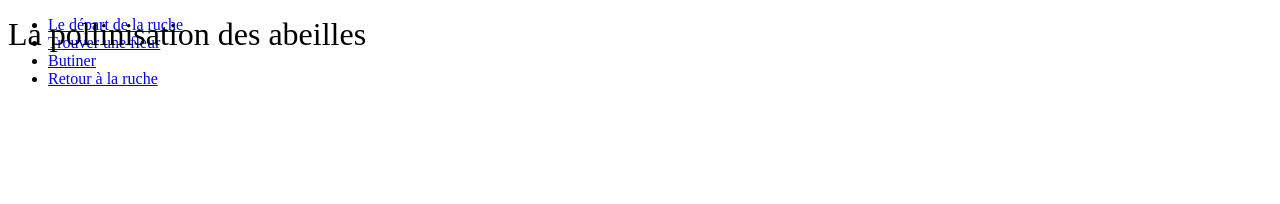
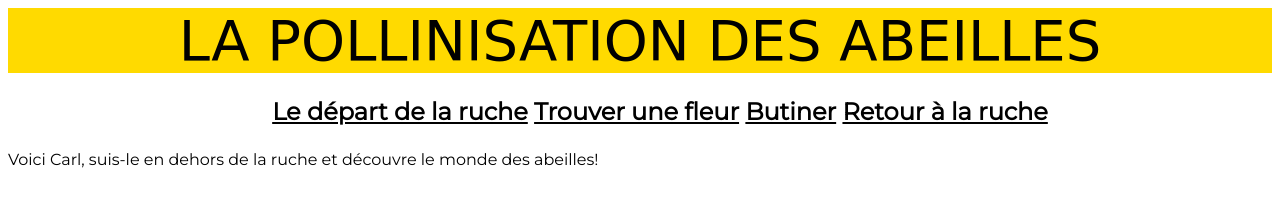
Before and after one commit to GaelleROUBAULT/D4-projet1-abeilles, a plain HTML site: page index.html in a window 1280 px wide. Drawn offline with Linux system fonts and the light colour scheme; a web font is replaced by a local one.

Commit message:
Modifications des listes
débuts de rédaction, premières couleurs, débuts de mise en page.

```diff
--- a/index.html
+++ b/index.html
@@ -10,18 +10,23 @@
 
 </head>
 <header>
-  La pollinisation des abeilles
+  LA POLLINISATION DES ABEILLES
 </header>
   <body>
 
+
+
+<h1>
 <ul>
   <li><a class="link"href="etape01.html">Le départ de la ruche</a></li>
   <li><a class="link"href="etape02.html">Trouver une fleur</a></li>
   <li><a class="link"href="etape03.html">Butiner</a></li>
   <li><a class="link"href="etape04.html">Retour à la ruche</a></li>
 </ul>
+</h1>
 
-
+<p>
+Voici Carl, suis-le en dehors de la ruche et découvre le monde des abeilles! </p>
 
   </body>
 </html>
--- a/styles/main.css
+++ b/styles/main.css
@@ -1,11 +1,44 @@
+/*background-image: linear-gradient(#FFDA00,#E83B7E);
+jaune #FFDA00
+bleu
+rougerose #E83B7E
+*/
+
+
+
+@import url('https://fonts.googleapis.com/css?family=Chela+One|Montserrat');
+
+
 header {
-  font-size: 2em;
-  position: absolute;
+  font-size: 3.5em;
+  font-family: 'Chela One', cursive;
   text-align: center;
+  justify-content: center;
+  background-color: #FFDA00;
 
 }
 
 
+h1 {
+font-family: 'Montserrat', sans-serif;
+font-weight: bold;
+color: #000000;
+font-size: 1.5em;
+justify-content: center;
+text-align: center;
+
+}
+
+li{
+display: inline-flex;
+}
+.link{ color: #000000}
+.linkhover{ color: #FFDA00}
+
+p{
+  font-family: 'Montserrat', sans-serif;
+color: #000000;
+}
 
 footer {
     font-size: .8rem;
--- /dev/null
+++ b/styles/reset.css
@@ -0,0 +1,48 @@
+/* http://meyerweb.com/eric/tools/css/reset/
+   v2.0 | 20110126
+   License: none (public domain)
+*/
+
+html, body, div, span, applet, object, iframe,
+h1, h2, h3, h4, h5, h6, p, blockquote, pre,
+a, abbr, acronym, address, big, cite, code,
+del, dfn, em, img, ins, kbd, q, s, samp,
+small, strike, strong, sub, sup, tt, var,
+b, u, i, center,
+dl, dt, dd, ol, ul, li,
+fieldset, form, label, legend,
+table, caption, tbody, tfoot, thead, tr, th, td,
+article, aside, canvas, details, embed,
+figure, figcaption, footer, header, hgroup,
+menu, nav, output, ruby, section, summary,
+time, mark, audio, video {
+	margin: 0;
+	padding: 0;
+	border: 0;
+	font-size: 100%;
+	font: inherit;
+	vertical-align: baseline;
+}
+/* HTML5 display-role reset for older browsers */
+article, aside, details, figcaption, figure,
+footer, header, hgroup, menu, nav, section {
+	display: block;
+}
+body {
+	line-height: 1;
+}
+ol, ul {
+	list-style: none;
+}
+blockquote, q {
+	quotes: none;
+}
+blockquote:before, blockquote:after,
+q:before, q:after {
+	content: '';
+	content: none;
+}
+table {
+	border-collapse: collapse;
+	border-spacing: 0;
+}
```
Also changed, not shown: etape01.html (+5 -1 lines), etape02.html (+2 -0 lines), etape03.html (+2 -0 lines), etape04.html (+2 -0 lines), 2 other files.
